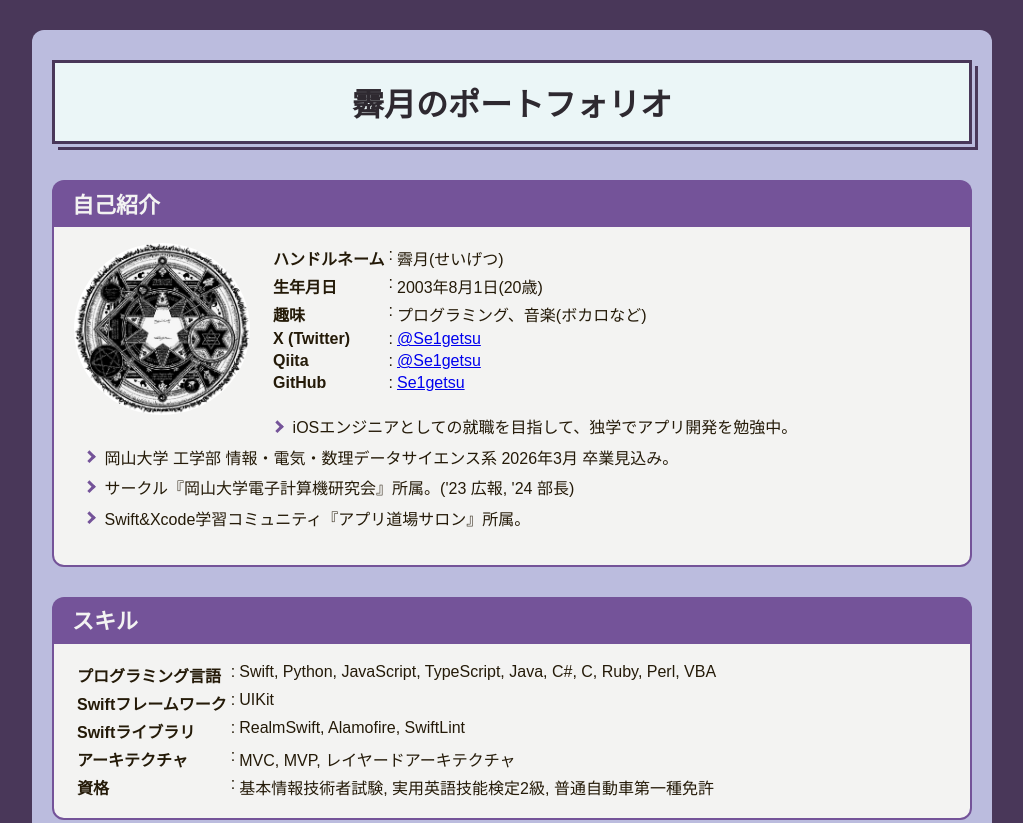
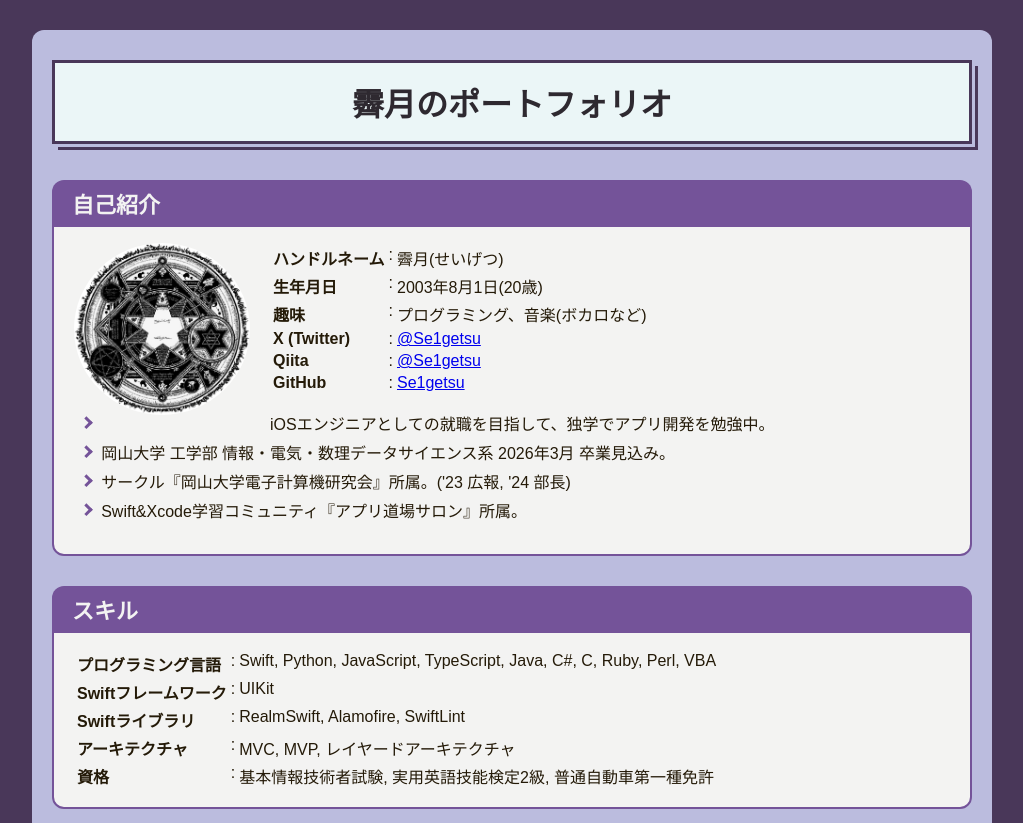
Before and after one commit to Se1getsu/portfolio, a plain HTML site: page index.html in a window 1280 px wide. Shown: the top 823 px of the page, without its empty margins (128-1151 px from the left). Drawn offline with Linux system fonts and the light colour scheme.

Commit message:
fix: liの要素が複数行の時に三角が先頭行に来るよう修正

```diff
--- a/styles/main.css
+++ b/styles/main.css
@@ -69,13 +69,16 @@ h3 {
 }
 
 .listing li {
-    display: flex;
-    align-items: center;
-    gap: 0 10px;
-    padding: .2em;
+    position: relative;
+    padding-left: 1.2em;
+    margin-bottom: 5px;
 }
 
 .listing li::before {
+    position: absolute;
+    top: 0.45em;
+    left: 0;
+    display: inline-block;
     transform: rotate(-45deg);
     max-width: .4em;
     min-width: .4em;
```
